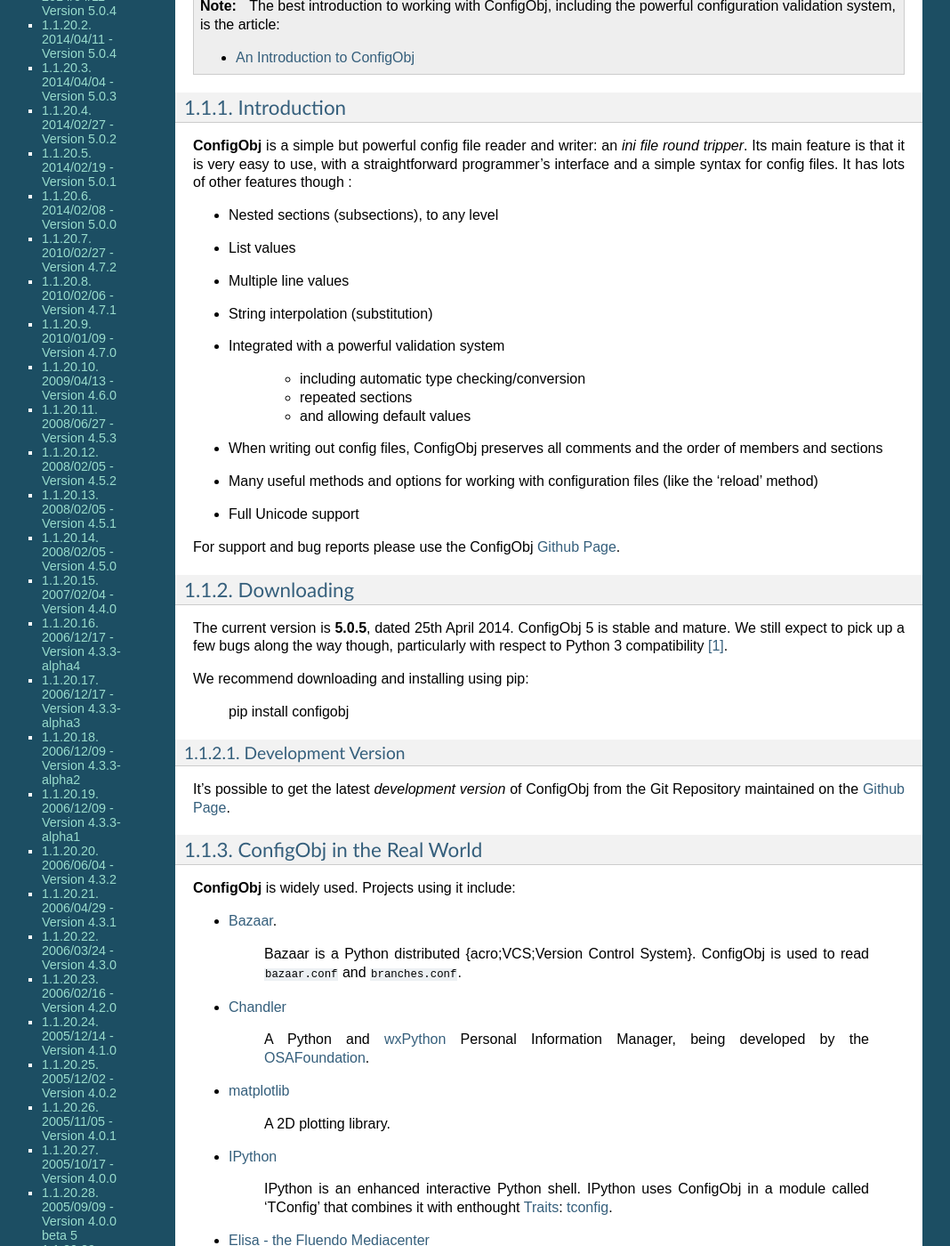
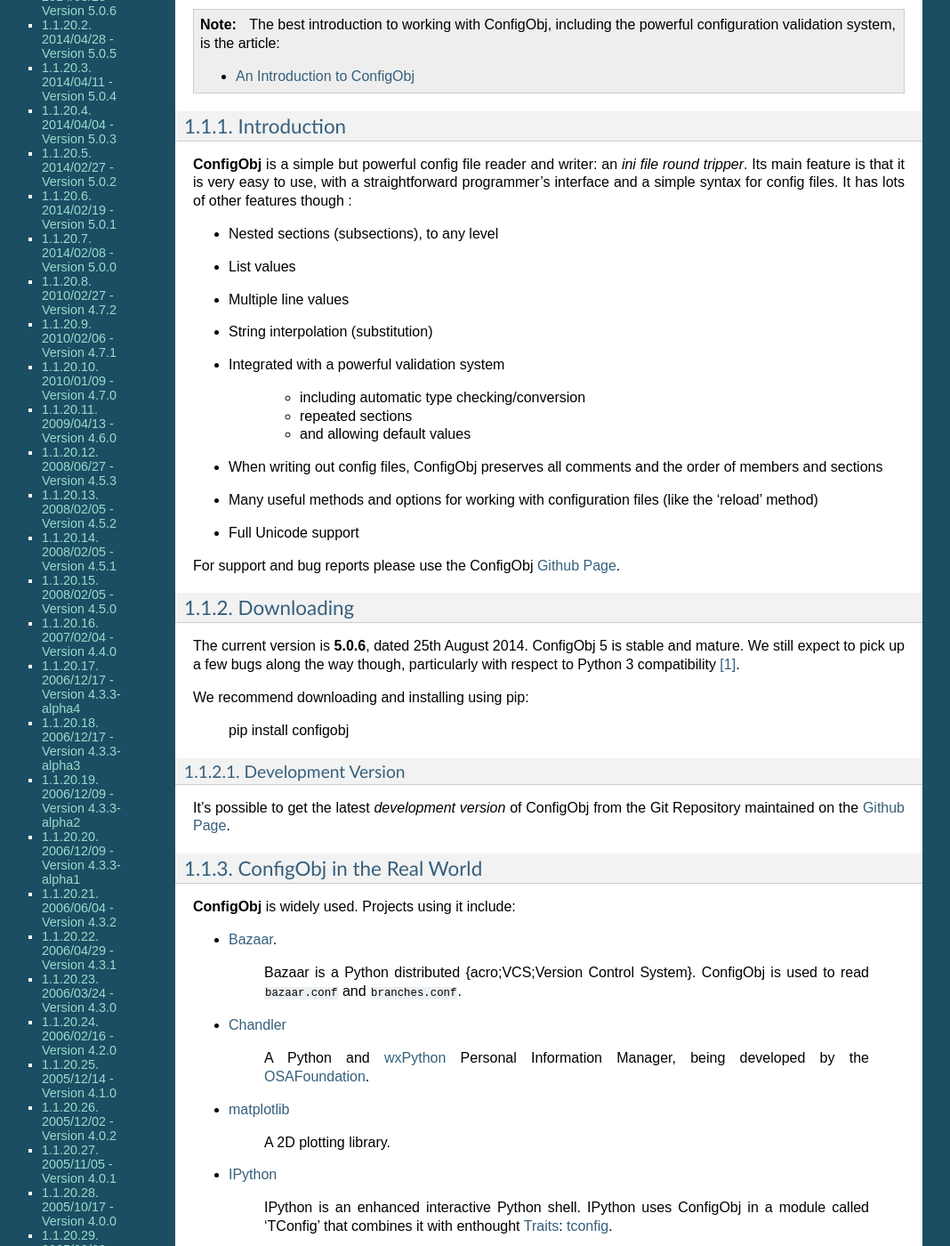
Before and after one commit to DiffSK/configobj, a Sphinx documentation site: the page built from docs/configobj.rst, in a window 1280 px wide and 1400 px high, scrolled down 2518 px. Shown: the whole window at 89% size, without its empty margins (33-1101 px from the left). Built offline with Sphinx 7.4.7, drawn with Linux system fonts in a browser that asks for light colours; some of the changed text lies outside the part shown.

Commit message:
tagging 5.0.6; fixes #59

```diff
--- a/_version.py
+++ b/_version.py
@@ -1 +1 @@
-__version__ = '5.0.5'
+__version__ = '5.0.6'
--- a/docs/conf.py
+++ b/docs/conf.py
@@ -50,7 +50,7 @@
 # built documents.
 #
 # The full version, including alpha/beta/rc tags.
-release = '5.0.5'
+release = '5.0.6'
 # The short X.Y version.
 version = '.'.join(release.split('.')[:2])
 
--- a/docs/configobj.rst
+++ b/docs/configobj.rst
@@ -8,8 +8,8 @@
 ----------------------------------------
 
 :Authors: Michael Foord, Nicola Larosa, Rob Dennis, Eli Courtwright
-:Version: ConfigObj 5.0.5
-:Date: 2014/02/08
+:Version: ConfigObj 5.0.6
+:Date: 2014/08/25
 :PyPI Entry: `ConfigObj on PyPI <http://pypi.python.org/pypi/configobj/>`_
 :Homepage: `Github Page`_
 :License: `BSD License`_
@@ -64,7 +64,7 @@
 Downloading
 ===========
 
-The current version is **5.0.5**, dated 25th April 2014. ConfigObj 5 is
+The current version is **5.0.6**, dated 25th August 2014. ConfigObj 5 is
 stable and mature. We still expect to pick up a few bugs along the way though, particularly with respect to Python 3 compatibility [#]_.
 
 We recommend downloading and installing using pip:
@@ -2383,7 +2383,12 @@
 This is an abbreviated changelog showing the major releases up to version 4.
 From version 4 it lists all releases and changes.
 
-2014/04/11 - Version 5.0.4
+2014/08/25 - Version 5.0.6
+--------------------------
+* BUGFIX: Did not correctly handle %-chars in invalid lines
+* BUGFIX: unhelpful error message when nesting invalid
+
+2014/04/28 - Version 5.0.5
 --------------------------
 * BUGFIX: error in writing out config files to disk with non-ascii characters
 
--- a/setup.py
+++ b/setup.py
@@ -51,6 +51,7 @@
 * The order of keys/sections is preserved
 * Powerful ``unrepr`` mode for storing/retrieving Python data-types
 
+| Release 5.0.6 improves error messages in certain edge cases
 | Release 5.0.5 corrects a unicode-bug that still existed in writing files
 | Release 5.0.4 corrects a unicode-bug that still existed in reading files after
 | fixing lists of string in 5.0.3
--- a/validate.py
+++ b/validate.py
@@ -538,7 +538,7 @@
     ConfigObj, an alternative to ConfigParser which supports lists and
     can validate a config file using a config schema.
     For more details on using Validator with ConfigObj see:
-    http://www.voidspace.org.uk/python/configobj.html
+    https://configobj.readthedocs.org/en/latest/configobj.html
     """
 
     # this regex does the initial parsing of the checks
```
